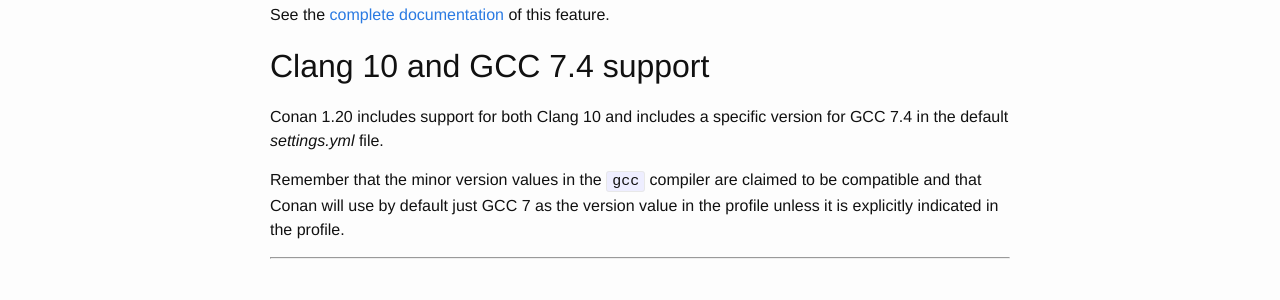
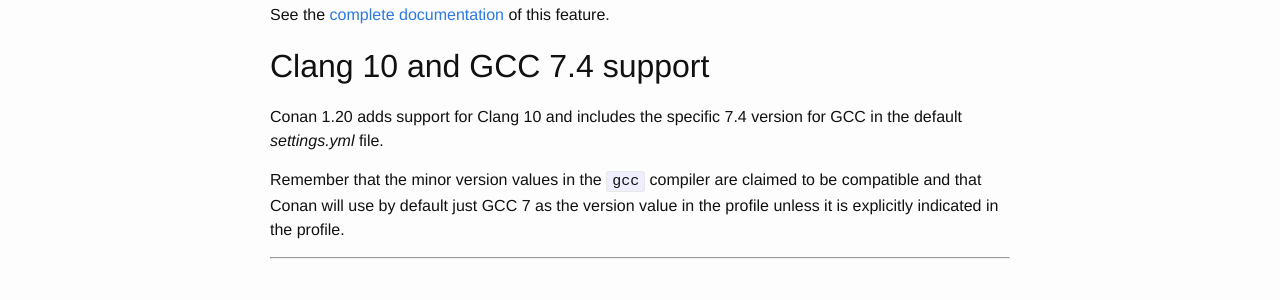
Before and after one commit to conan-io/conan-io.github.io, a Jekyll site: the page built from _posts/2019-11-13-New-conan-release-1-20.markdown, in a window 1280 px wide and 900 px high, scrolled down 3328 px. Shown: the part 266-566 px from the top of the window. Built offline with Jekyll 4.4.1, drawn with Linux system fonts in a browser that asks for light colours; comment, search, counter and statistics services are not loaded.

Commit message:
gcc version

```diff
--- a/_posts/2019-11-13-New-conan-release-1-20.markdown
+++ b/_posts/2019-11-13-New-conan-release-1-20.markdown
@@ -147,7 +147,7 @@ of this feature.
 
 ## Clang 10 and GCC 7.4 support
 
-Conan 1.20 includes support for both Clang 10 and includes a specific version for GCC 7.4 in the default *settings.yml* file.
+Conan 1.20 adds support for Clang 10 and includes the specific 7.4 version for GCC in the default *settings.yml* file.
 
 Remember that the minor version values in the `gcc` compiler are claimed to be compatible and that Conan will use by default just GCC 7 as
 the version value in the profile unless it is explicitly indicated in the profile.
```
